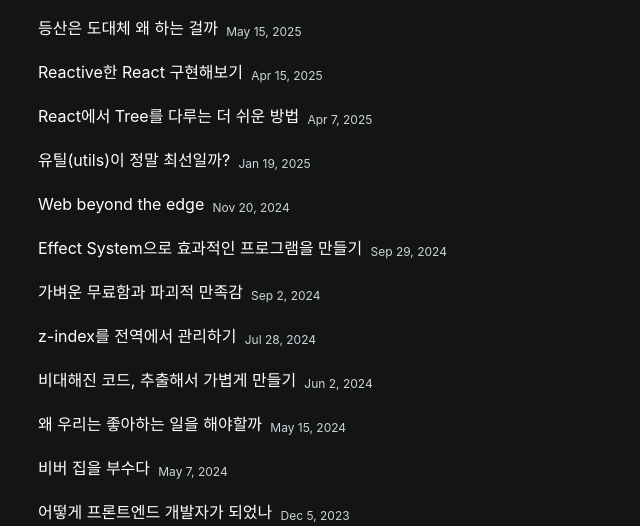
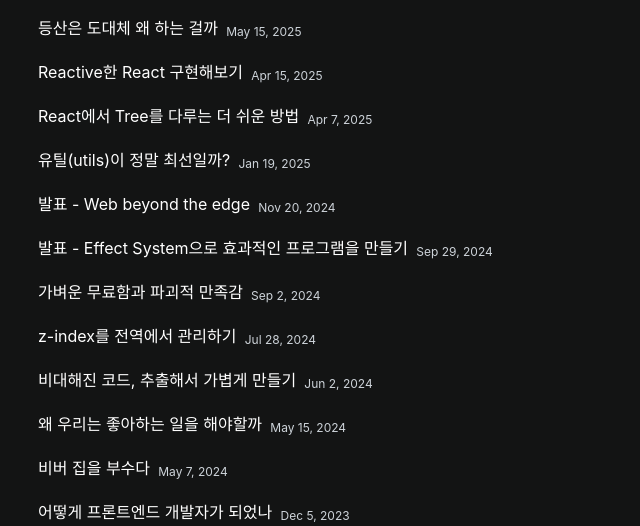
Before and after one commit to 0jaaack/blog, an Astro site: page / in a window 1280 px wide. Shown: the part 120-646 px from the top of the page, without its empty margins (314-954 px from the left). Built offline with nearby package versions, Linux system fonts and the light colour scheme; Astro itself is replaced by a stand-in of ours; some packages are replaced by stand-ins of ours; a web font is replaced by a local one.

Commit message:
발표 글 앞에 prefix 삽입

```diff
--- a/src/content/essays/effect-system.md
+++ b/src/content/essays/effect-system.md
@@ -1,5 +1,5 @@
 ---
-title: Effect System으로 효과적인 프로그램을 만들기
+title: 발표 - Effect System으로 효과적인 프로그램을 만들기
 publishedDate: Sep 29 2024
 slug: effect-system
 ---
--- a/src/content/essays/web-beyond-the-edge.md
+++ b/src/content/essays/web-beyond-the-edge.md
@@ -1,5 +1,5 @@
 ---
-title: Web beyond the edge
+title: 발표 - Web beyond the edge
 publishedDate: Nov 20 2024
 slug: web-beyond-the-edge
 ---
```
